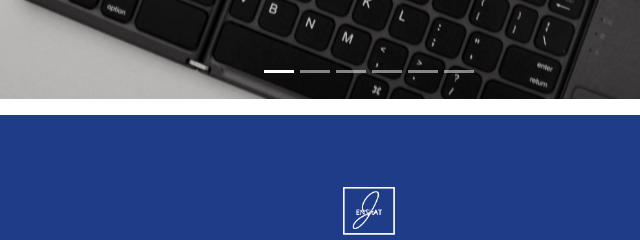
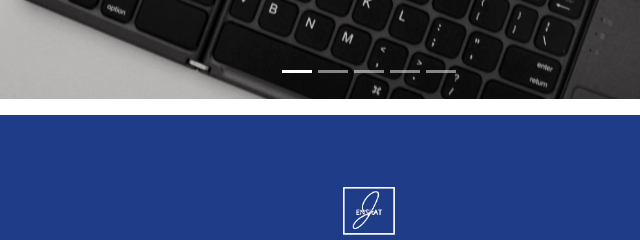
Before and after one commit to jenskat88/portfolio, a plain HTML site: page index.html in a window 1280 px wide. Shown: the part 3530-3770 px from the top of the page, 271-911 px from the left. Drawn offline with Linux system fonts and the light colour scheme.

Commit message:
removed extra indicator on carousel

```diff
--- a/index.html
+++ b/index.html
@@ -130,7 +130,6 @@
 				<li data-target="#carouselExampleIndicators" data-slide-to="2"></li>
 				<li data-target="carouselExampleIndicators" data-slide-to="3"></li>
 				<li data-target="carouselExampleIndicators" data-slide-to="4"></li>
-				<li data-target="carouselExampleIndicators" data-slide-to="5"></li>
 			</ol>
 			<div class="carousel-inner" role="listbox">
 				<!-- Slide 1 -->
```
